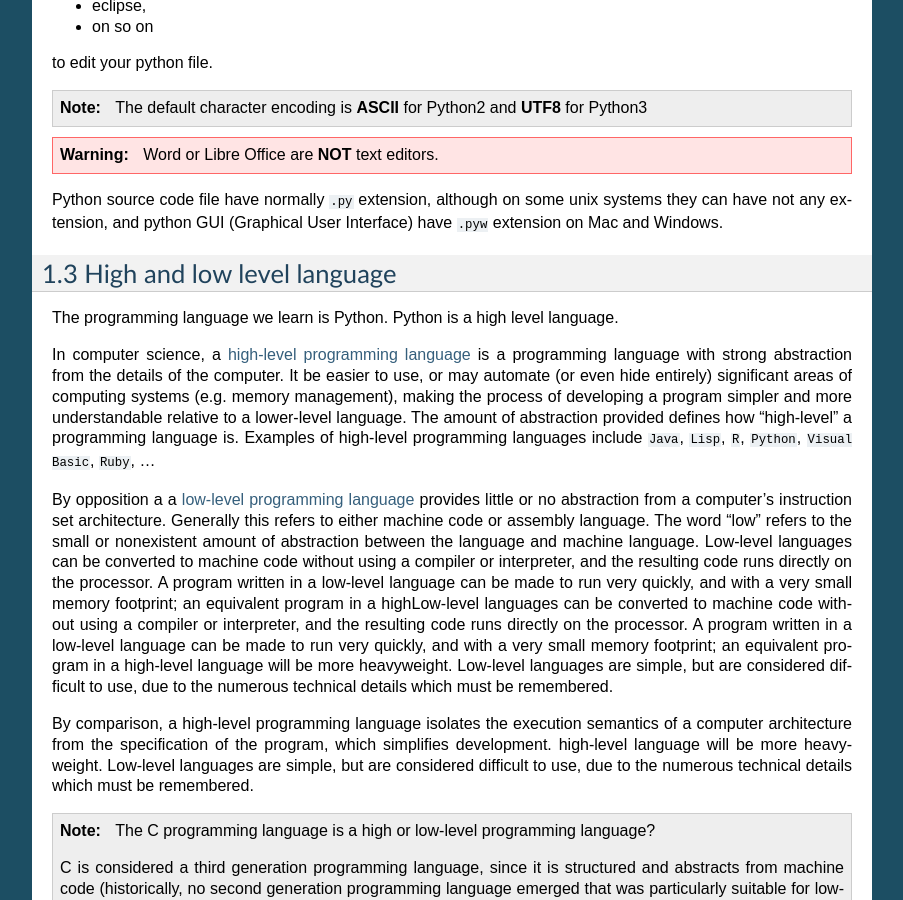
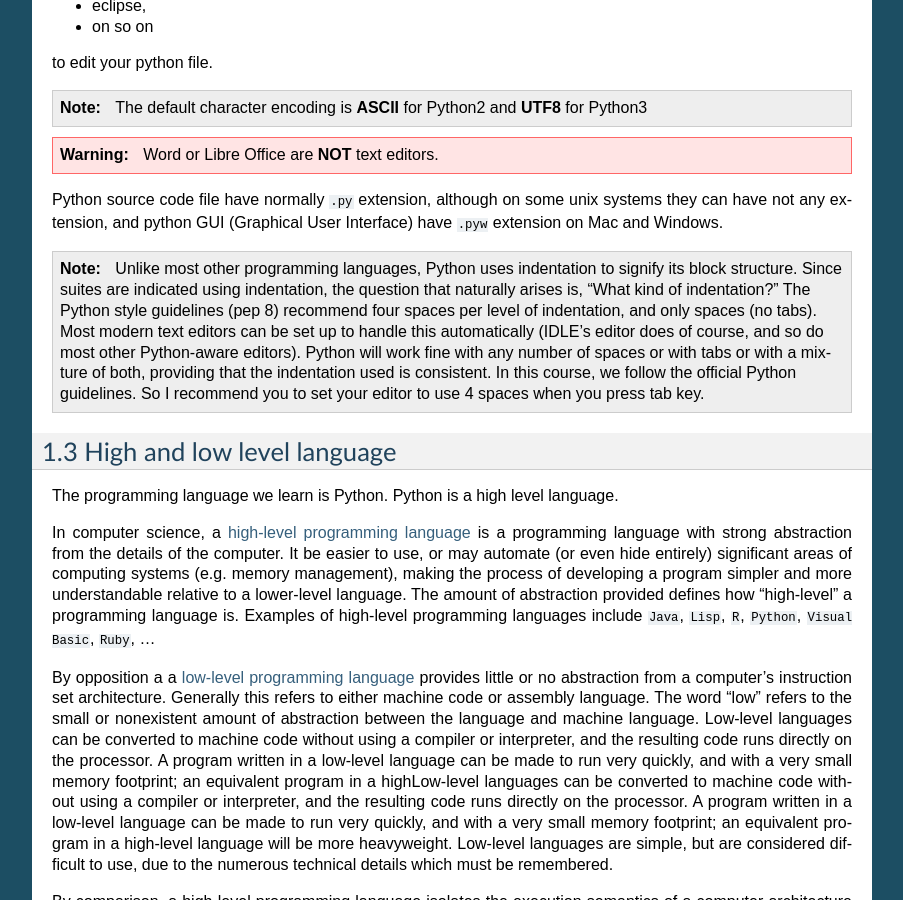
Before and after one commit to C3BI-pasteur-fr/python-course-1, a Sphinx documentation site: the page built from source/Introduction.rst, in a window 1280 px wide and 900 px high, scrolled down 1426 px. Shown: the whole window, without its empty margins (198-1101 px from the left). Built offline with Sphinx 7.4.7, drawn with Linux system fonts in a browser that asks for light colours.

Commit message:
add paragraph about the block of code and indentation

```diff
--- a/source/Introduction.rst
+++ b/source/Introduction.rst
@@ -86,6 +86,18 @@ to edit your python file.
 
 Python source code file have normally ``.py`` extension, although on some unix systems they can have not any extension, and python GUI (Graphical User Interface)
 have ``.pyw``  extension on Mac and Windows.
+
+.. note::
+   Unlike most other programming languages, Python uses indentation to signify
+   its block structure. Since suites are indicated using indentation, the question that naturally arises is,
+   “What kind of indentation?” The Python style guidelines (pep 8) recommend
+   four spaces per level of indentation, and only spaces (no tabs).
+   Most modern text editors can be set up to handle this automatically (IDLE’s editor does of
+   course, and so do most other Python-aware editors). Python will work fine with
+   any number of spaces or with tabs or with a mixture of both, providing that
+   the indentation used is consistent. In this course, we follow the official Python
+   guidelines. So I recommend you to set your editor to use 4 spaces when you press tab key.
+
 
 High and low level language
 ===========================
```
